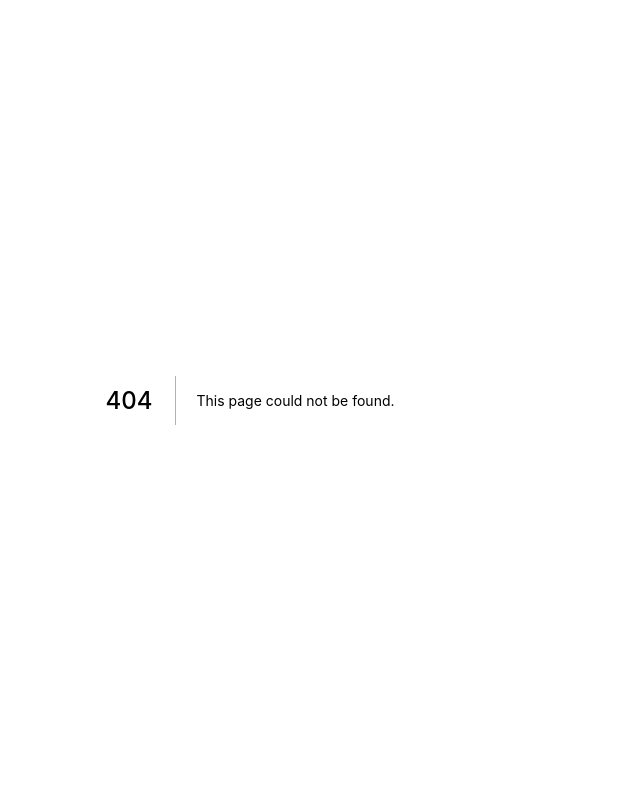
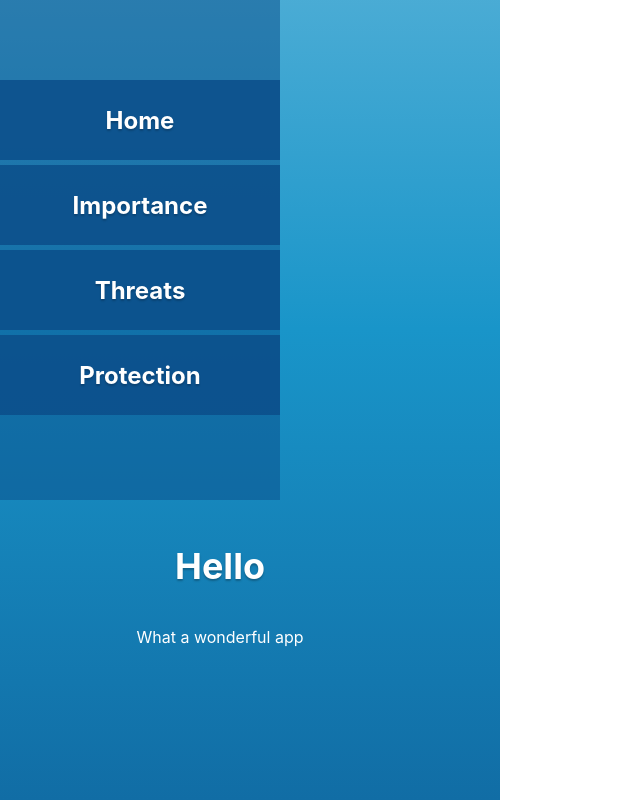
Before and after one commit to bachvanquangmc/ocean-project, a Next.js app: page /s3page in a window 1280 px wide. Before the commit this address had no page. Shown: the whole page, without its empty margins (0-640 px from the left). Built offline with nearby package versions, Linux system fonts and the light colour scheme.

Commit message:
router in s3page, adjustment on index.js

```diff
--- /dev/null
+++ b/pages/s3page.js
@@ -0,0 +1,23 @@
+import React from 'react'
+import styled from 'styled-components'
+import HiddenMenu from '../comps/HiddenMenu'
+import S3text from '../comps/S3textUI'
+import S3image from '../comps/S3image'
+
+const S3Wraper = styled.div`
+    width: 100vw;
+    height: 100vh;
+    display: flex;
+    flex-direction: column;
+    background: linear-gradient(180deg, rgba(25, 149, 201, 0.79) 0%, #1995C9 41.15%, #116DA5 100%);
+    z-index: -1;
+`
+
+export default function S3page() {
+  return<S3Wraper>
+            <HiddenMenu />
+            <S3text titleColor='yellow' textTitle='Hello' textBody='What a wonderful app'></S3text>
+            <S3image />
+
+    </S3Wraper>
+}
```
